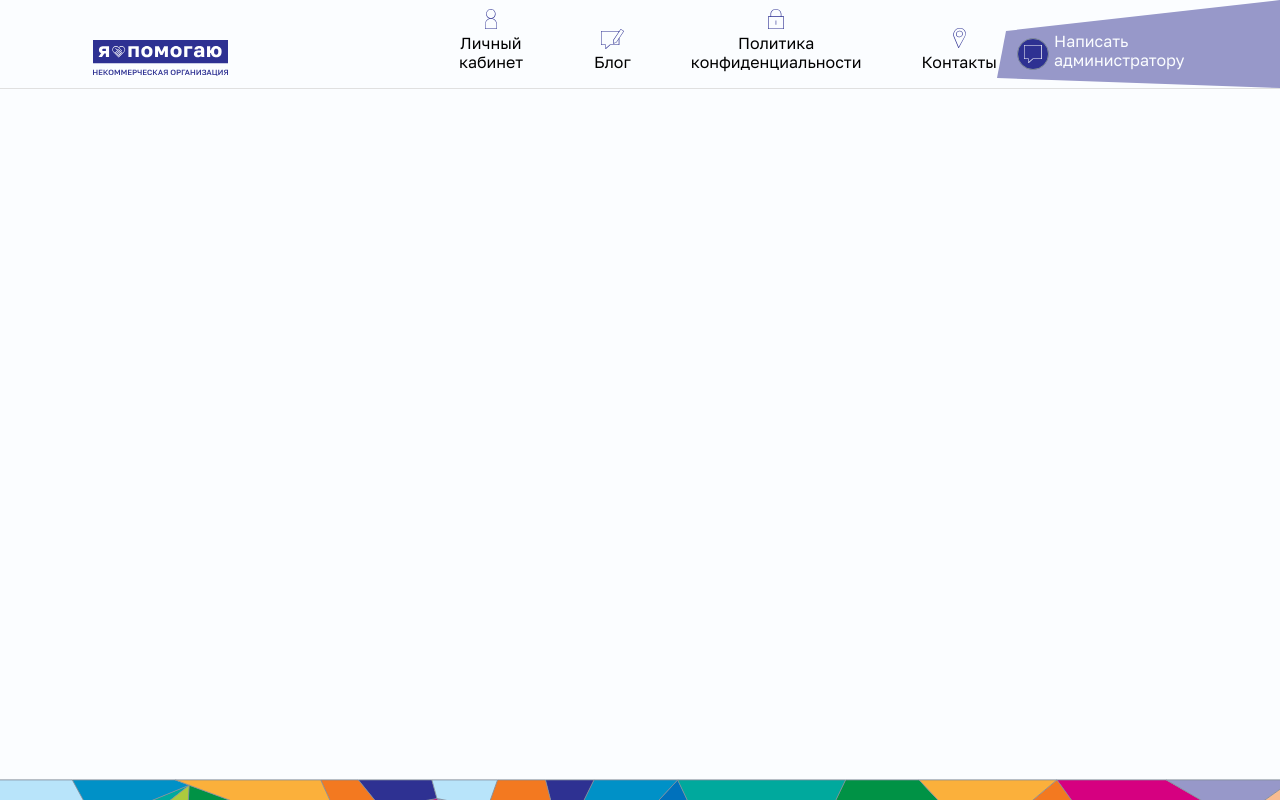
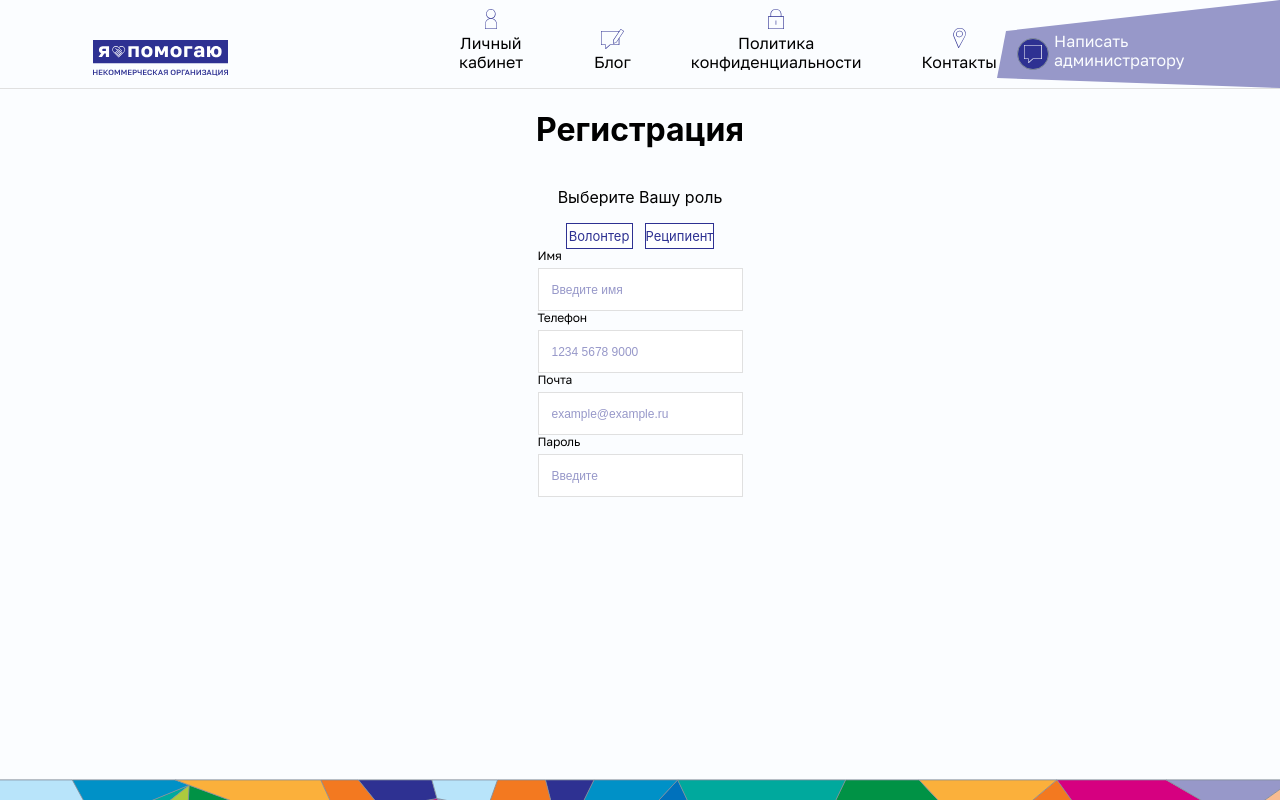
Before and after one commit to vartuom/i-am-helping, a React (Create React App) app: page /signup in a window 1280 px wide. Built offline with nearby package versions, Linux system fonts and the light colour scheme; the HTML template or start-up script is replaced by a standard one.

Commit message:
регистрация

```diff
--- a/src/components/app/App.tsx
+++ b/src/components/app/App.tsx
@@ -3,6 +3,7 @@ import { Route, Routes, useLocation, useNavigate } from "react-router-dom";
 import TestPage from "../../pages/testPage";
 import AnotherTestPage from "../../pages/anotherTestPage";
 import PersonalPage from "../../pages/PersonalPage/PersonalPage";
+import SignupPage from "../../pages/SignupPage/SignupPage";
 import { AppHeader } from "../app-header/app-header";
 import Modal from "../modal/modal";
 import ModalOne from "../modalExamples/modalOne";
@@ -19,6 +20,7 @@ function App() {
       <AppHeader />
       <Routes location={background || location}>
         <Route path="/" element={<TestPage />} />
+        <Route path="/signup" element={<SignupPage />}/>
         <Route path="/anotherTestPage" element={<AnotherTestPage />} />
         <Route path="/personal" element={<PersonalPage />} />
         {/*добавить нужные роуты*/}
--- a/src/components/ui/Input/Input.tsx
+++ b/src/components/ui/Input/Input.tsx
@@ -29,6 +29,22 @@ const Input: FC<InputProps> = (props) => {
       case "number":
         options.labelText = "Телефон";
         options.placeholder = "1234 5678 9000";
+        options.adress = false;
+        options.adminName = false;
+        options.userInfoName = false;
+        options.userInfoPhone = false;
+        break;
+      case "email":
+        options.labelText = "Почта";
+        options.placeholder = "example@example.ru";
+        options.adress = false;
+        options.adminName = false;
+        options.userInfoName = false;
+        options.userInfoPhone = false;
+        break;
+      case "password":
+        options.labelText = "Пароль";
+        options.placeholder = "Введите";
         options.adress = false;
         options.adminName = false;
         options.userInfoName = false;
--- /dev/null
+++ b/src/pages/SignupPage/SignupPage.module.scss
@@ -0,0 +1,6 @@
+.registr {
+    display: flex;
+    flex-direction: column;
+    justify-content: center;
+    align-items: center;
+}
--- /dev/null
+++ b/src/pages/SignupPage/SignupPage.tsx
@@ -0,0 +1,20 @@
+import React from 'react';
+import stules from './SignupPage.module.scss'
+import RadioGroup from '../../components/ui/radioGroup/radioGroup';
+import Input from '../../components/ui/Input/Input'
+
+const SignupPage = () => {
+    return (
+        <div className={stules.registr}>
+            <h1>Регистрация</h1>
+            <p>Выберите Вашу роль</p>
+            <RadioGroup name={''} values={[{value: 'Voluntier', label: ' Волонтер '}, {value: 'Recipient', label: ' Реципиент '}]} />
+            <Input typeInput={'name'} />
+            <Input typeInput={'number'} />
+            <Input typeInput={'email'} />
+            <Input typeInput={'password'} />
+        </div>
+    );
+};
+
+export default SignupPage;
```
